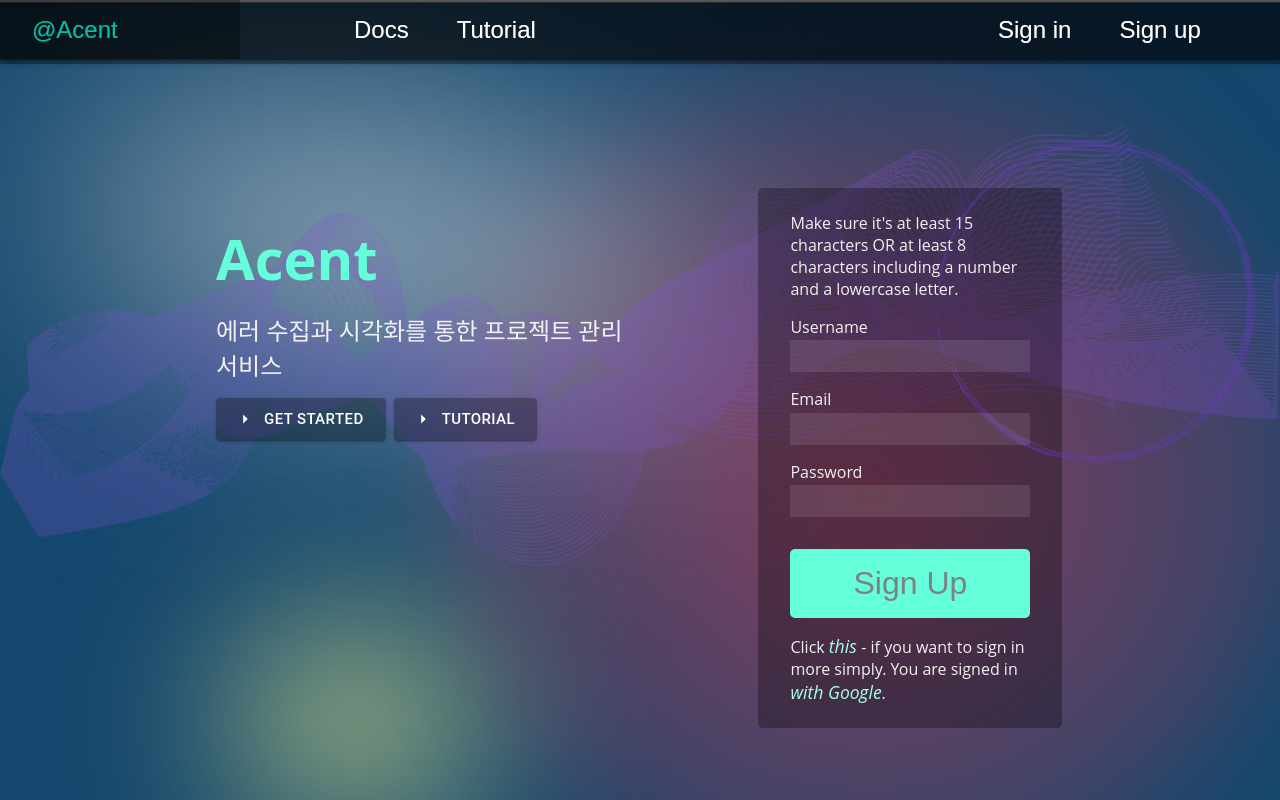
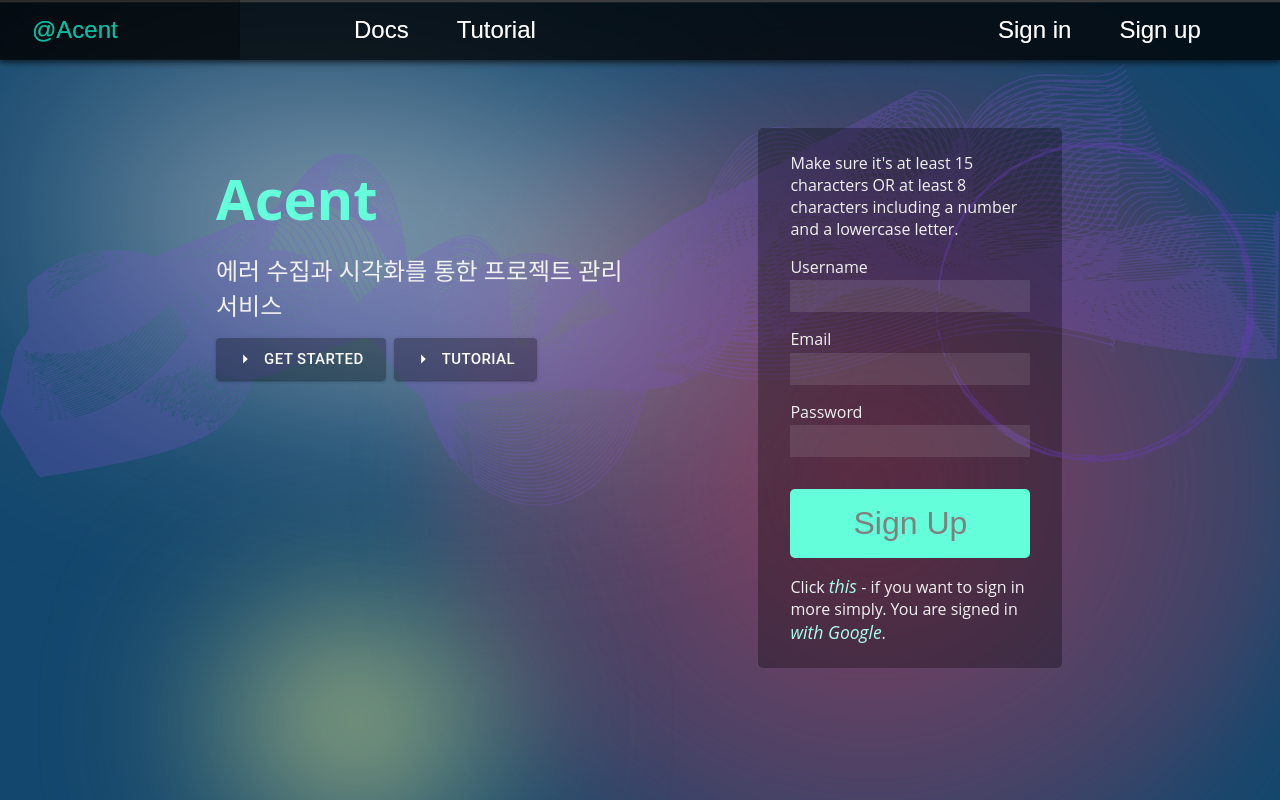
Before and after one commit to boostcamp-2020/Project11-C-Web-FE-Performance-Monitoring-Admin, a React app: page / in a window 1280 px wide. Built offline with nearby package versions, Linux system fonts and the light colour scheme.

Commit message:
feat: 전역 헤더 추가

```diff
--- a/src/App.tsx
+++ b/src/App.tsx
@@ -9,12 +9,24 @@ import Issues from '@pages/Issues';
 import IssueDetail from '@pages/IssueDetail';
 import GlobalStyle from './style/globalStyle';
 import Header from './components/utils/Header';
+import AppBar from '@material-ui/core/AppBar';
+import { makeStyles } from '@material-ui/core/styles';
+
+const useStyles = makeStyles(theme => ({
+  appBar: {
+    zIndex: theme.zIndex.drawer + 1,
+    backgroundColor: 'rgba(0,0,0,0.3)',
+  },
+}));
 
 const App: React.FC = () => {
+  const classes = useStyles();
   return (
     <>
       <GlobalStyle />
-      <Header />
+      <AppBar position="fixed" className={classes.appBar}>
+        <Header />
+      </AppBar>
       <Route path="/" component={Login} exact />
       <Route path="/projects" component={Projects} exact />
       <Switch>
```
